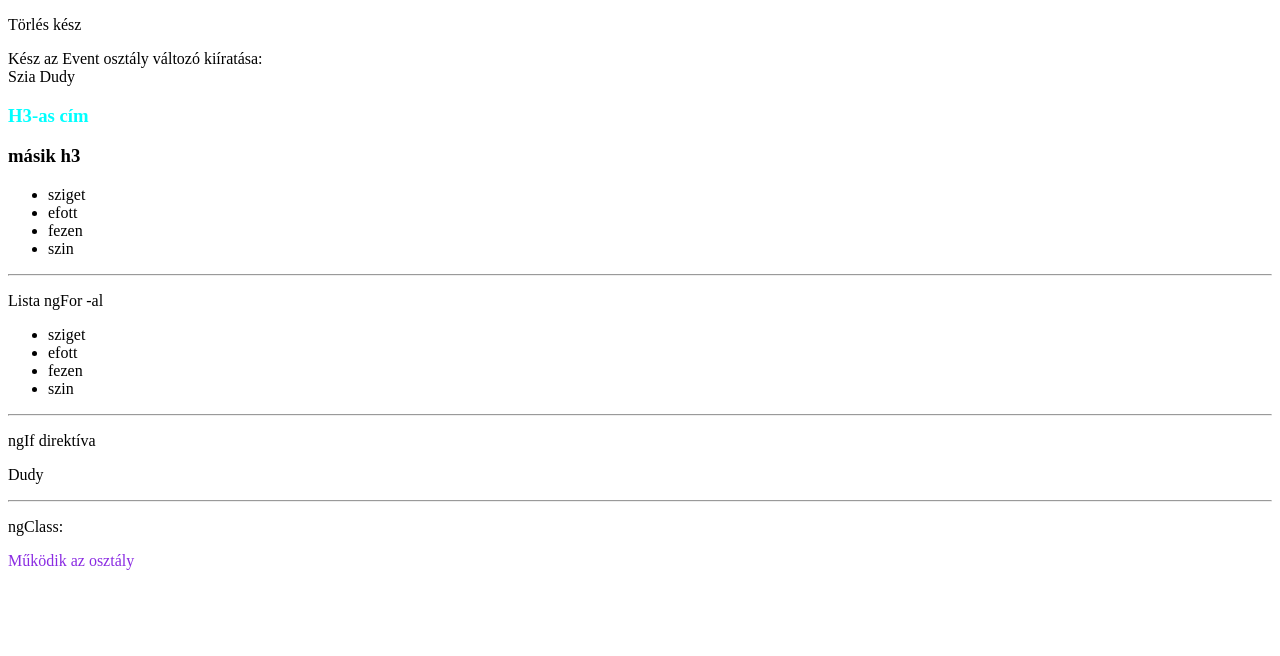
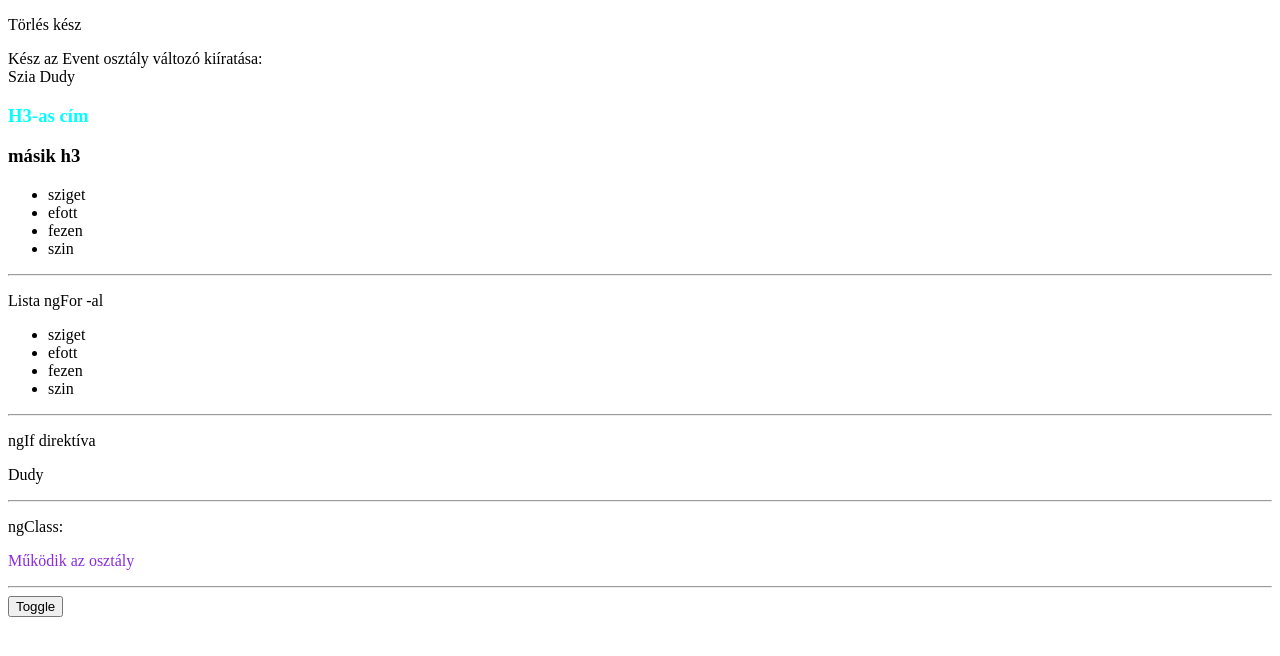
Before and after one commit to dudy2017/basicComponentAndTemplating, an Angular app: page / in a window 1280 px wide. Shown: the top 656 px of the page. Built offline with nearby package versions, Linux system fonts and the light colour scheme.

Commit message:
click esemény

```diff
--- a/src/app/app.component.html
+++ b/src/app/app.component.html
@@ -24,6 +24,10 @@
 
 <hr>
 <p>ngClass:</p>
-<div [ngClass]="{ 'valami': true }">
+<div [ngClass]="{ 'valami': show }">
   <p>Működik az osztály</p>
 </div>
+
+<hr>
+
+<button (click)="toggle()">Toggle</button>
--- a/src/app/app.component.ts
+++ b/src/app/app.component.ts
@@ -9,4 +9,8 @@ export class AppComponent {
   title = 'app';
   events = ['sziget', 'efott', 'fezen', 'szin'];
   show = true;
+
+  toggle() {
+    this.show = !this.show; /*a show változó értékét megváltoztatja az ellentétére ( true/false )*/
+  }
 }
```
